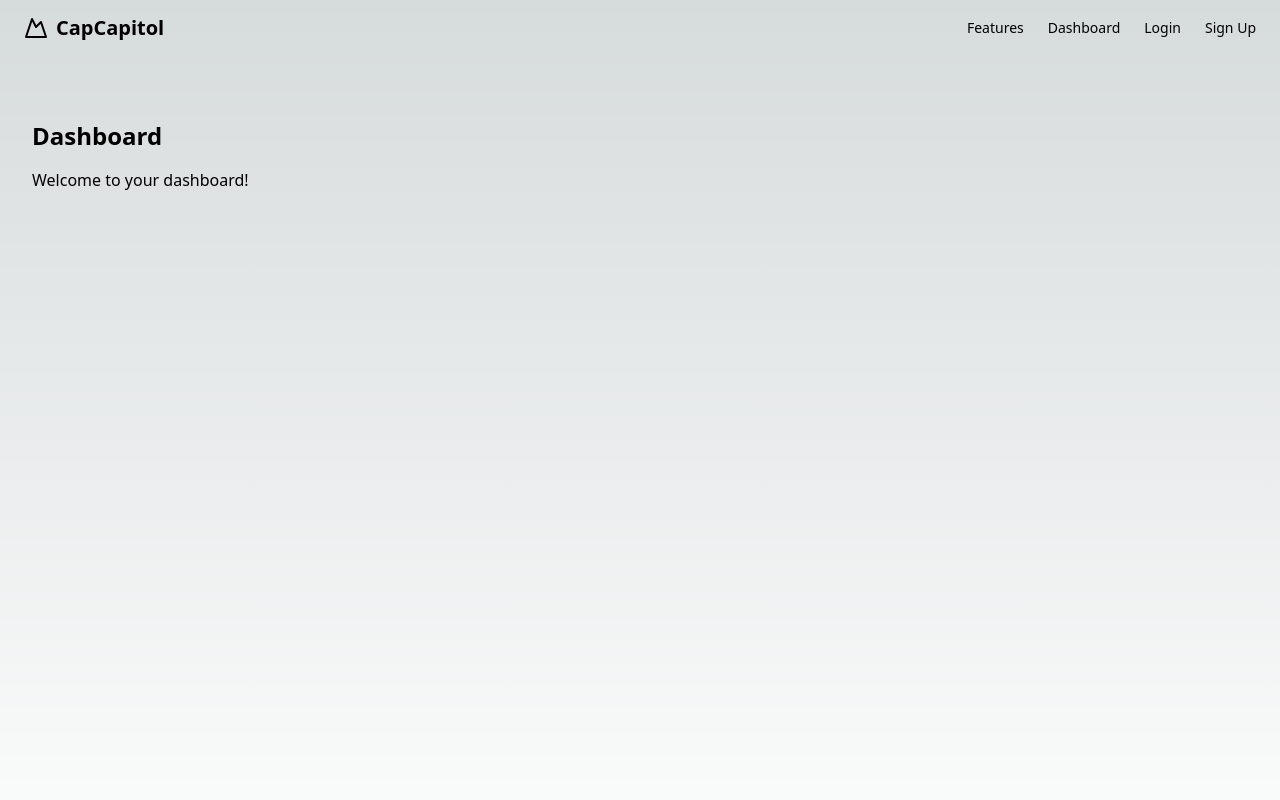
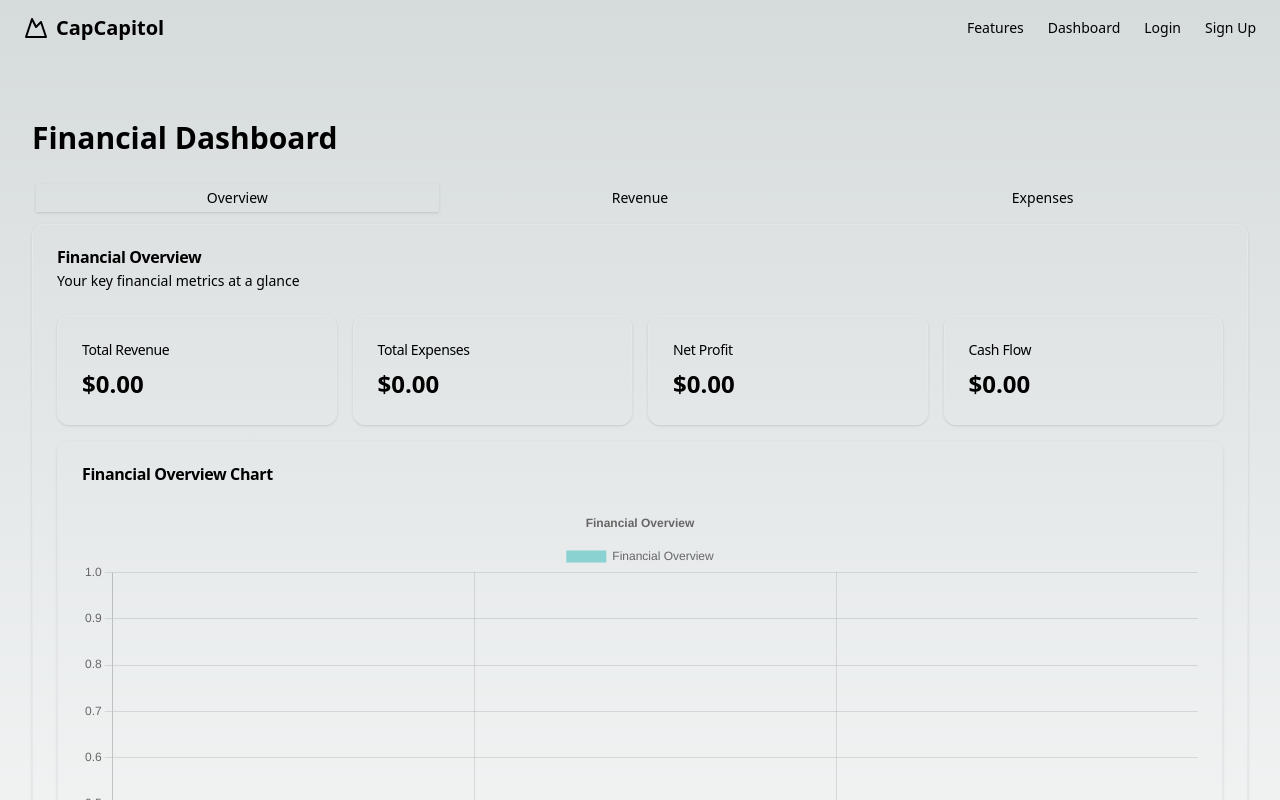
Before and after one commit to HUSAM-07/cap-capitol, a Next.js app: page /dashboard in a window 1280 px wide. Shown: the top 800 px of the page. Built offline with nearby package versions, Linux system fonts and the light colour scheme; no server answers.

Commit message:
updated financial forms

```diff
--- a/package.json
+++ b/package.json
@@ -50,6 +50,7 @@
     "next": "14.2.14",
     "next-themes": "^0.3.0",
     "react": "^18",
+    "react-chartjs-2": "^5.2.0",
     "react-day-picker": "^8.10.1",
     "react-dom": "^18",
     "react-hook-form": "^7.53.0",
--- a/src/app/dashboard/page.js
+++ b/src/app/dashboard/page.js
@@ -1,15 +1,67 @@
 'use client';
 
-import { useAuth } from '../../context/AuthContext';
-import { useRouter } from 'next/navigation';
-import { useEffect } from 'react';
+import { useState } from 'react';
+import { Tabs, TabsContent, TabsList, TabsTrigger } from "@/components/ui/tabs";
+import { Card, CardContent, CardDescription, CardHeader, CardTitle } from "@/components/ui/card";
+import { RevenueInputForm } from '@/components/RevenueInputForm';
+import { ExpenseInputForm } from '@/components/ExpenseInputForm';
+import { FinancialOverview } from '@/components/FinancialOverview';
 
 export default function Dashboard() {
+  const [financialData, setFinancialData] = useState({
+    revenue: 0,
+    expenses: 0,
+    cashFlow: 0,
+    // Add more financial data points as needed
+  });
+
+  const updateFinancialData = (newData) => {
+    setFinancialData(prevData => ({ ...prevData, ...newData }));
+  };
+
   return (
     <div className="container mx-auto px-4 py-8">
-      <h1 className="text-2xl font-bold mb-4">Dashboard</h1>
-      <p>Welcome to your dashboard!</p>
-      {/* Add more dashboard content here */}
+      <h1 className="text-3xl font-bold mb-6">Financial Dashboard</h1>
+      <Tabs defaultValue="overview">
+        <TabsList className="grid w-full grid-cols-3">
+          <TabsTrigger value="overview">Overview</TabsTrigger>
+          <TabsTrigger value="revenue">Revenue</TabsTrigger>
+          <TabsTrigger value="expenses">Expenses</TabsTrigger>
+        </TabsList>
+        <TabsContent value="overview">
+          <Card>
+            <CardHeader>
+              <CardTitle>Financial Overview</CardTitle>
+              <CardDescription>Your key financial metrics at a glance</CardDescription>
+            </CardHeader>
+            <CardContent>
+              <FinancialOverview data={financialData} />
+            </CardContent>
+          </Card>
+        </TabsContent>
+        <TabsContent value="revenue">
+          <Card>
+            <CardHeader>
+              <CardTitle>Revenue Forecasting</CardTitle>
+              <CardDescription>Input your revenue data and view projections</CardDescription>
+            </CardHeader>
+            <CardContent>
+              <RevenueInputForm updateFinancialData={updateFinancialData} />
+            </CardContent>
+          </Card>
+        </TabsContent>
+        <TabsContent value="expenses">
+          <Card>
+            <CardHeader>
+              <CardTitle>Expense Tracking</CardTitle>
+              <CardDescription>Manage and forecast your expenses</CardDescription>
+            </CardHeader>
+            <CardContent>
+              <ExpenseInputForm updateFinancialData={updateFinancialData} />
+            </CardContent>
+          </Card>
+        </TabsContent>
+      </Tabs>
     </div>
   );
 }
--- /dev/null
+++ b/src/components/ExpenseInputForm.js
@@ -0,0 +1,71 @@
+import { useState } from 'react';
+import { Form, FormField, FormItem, FormLabel, FormControl, FormDescription, FormMessage } from "@/components/ui/form";
+import { Input } from "@/components/ui/input";
+import { Button } from "@/components/ui/button";
+import { useForm } from "react-hook-form";
+
+export function ExpenseInputForm({ updateFinancialData }) {
+  const form = useForm({
+    defaultValues: {
+      fixedCosts: '',
+      variableCosts: '',
+      salesVolume: '',
+    },
+  });
+
+  const onSubmit = (data) => {
+    // Calculate total expenses
+    const totalExpenses = parseFloat(data.fixedCosts) + (parseFloat(data.variableCosts) * parseFloat(data.salesVolume));
+    updateFinancialData({ expenses: totalExpenses });
+  };
+
+  return (
+    <Form {...form}>
+      <form onSubmit={form.handleSubmit(onSubmit)} className="space-y-8">
+        <FormField
+          control={form.control}
+          name="fixedCosts"
+          render={({ field }) => (
+            <FormItem>
+              <FormLabel>Fixed Costs</FormLabel>
+              <FormControl>
+                <Input type="number" placeholder="0.00" {...field} />
+              </FormControl>
+              <FormDescription>Enter your monthly fixed costs</FormDescription>
+              <FormMessage />
+            </FormItem>
+          )}
+        />
+        <FormField
+          control={form.control}
+          name="variableCosts"
+          render={({ field }) => (
+            <FormItem>
+              <FormLabel>Variable Costs (per unit)</FormLabel>
+              <FormControl>
+                <Input type="number" placeholder="0.00" {...field} />
+              </FormControl>
+              <FormDescription>Cost per unit that varies with sales</FormDescription>
+              <FormMessage />
+            </FormItem>
+          )}
+        />
+        <FormField
+          control={form.control}
+          name="salesVolume"
+          render={({ field }) => (
+            <FormItem>
+              <FormLabel>Sales Volume</FormLabel>
+              <FormControl>
+                <Input type="number" placeholder="0" {...field} />
+              </FormControl>
+              <FormDescription>Expected number of units sold</FormDescription>
+              <FormMessage />
+            </FormItem>
+          )}
+        />
+        <Button type="submit">Calculate Total Expenses</Button>
+      </form>
+    </Form>
+  );
+}
--- /dev/null
+++ b/src/components/FinancialOverview.js
@@ -0,0 +1,76 @@
+import { Card, CardContent, CardHeader, CardTitle } from "@/components/ui/card";
+import { Bar } from 'react-chartjs-2';
+import { Chart as ChartJS, CategoryScale, LinearScale, BarElement, Title, Tooltip, Legend } from 'chart.js';
+
+ChartJS.register(CategoryScale, LinearScale, BarElement, Title, Tooltip, Legend);
+
+export function FinancialOverview({ data }) {
+  const chartData = {
+    labels: ['Revenue', 'Expenses', 'Cash Flow'],
+    datasets: [
+      {
+        label: 'Financial Overview',
+        data: [data.revenue, data.expenses, data.cashFlow],
+        backgroundColor: ['rgba(75, 192, 192, 0.6)', 'rgba(255, 99, 132, 0.6)', 'rgba(54, 162, 235, 0.6)'],
+      },
+    ],
+  };
+
+  const chartOptions = {
+    responsive: true,
+    plugins: {
+      legend: {
+        position: 'top',
+      },
+      title: {
+        display: true,
+        text: 'Financial Overview',
+      },
+    },
+  };
+
+  return (
+    <div className="grid gap-4 md:grid-cols-2 lg:grid-cols-4">
+      <Card>
+        <CardHeader className="flex flex-row items-center justify-between space-y-0 pb-2">
+          <CardTitle className="text-sm font-medium">Total Revenue</CardTitle>
+        </CardHeader>
+        <CardContent>
+          <div className="text-2xl font-bold">${data.revenue.toFixed(2)}</div>
+        </CardContent>
+      </Card>
+      <Card>
+        <CardHeader className="flex flex-row items-center justify-between space-y-0 pb-2">
+          <CardTitle className="text-sm font-medium">Total Expenses</CardTitle>
+        </CardHeader>
+        <CardContent>
+          <div className="text-2xl font-bold">${data.expenses.toFixed(2)}</div>
+        </CardContent>
+      </Card>
+      <Card>
+        <CardHeader className="flex flex-row items-center justify-between space-y-0 pb-2">
+          <CardTitle className="text-sm font-medium">Net Profit</CardTitle>
+        </CardHeader>
+        <CardContent>
+          <div className="text-2xl font-bold">${(data.revenue - data.expenses).toFixed(2)}</div>
+        </CardContent>
+      </Card>
+      <Card>
+        <CardHeader className="flex flex-row items-center justify-between space-y-0 pb-2">
+          <CardTitle className="text-sm font-medium">Cash Flow</CardTitle>
+        </CardHeader>
+        <CardContent>
+          <div className="text-2xl font-bold">${data.cashFlow.toFixed(2)}</div>
+        </CardContent>
+      </Card>
+      <Card className="col-span-4">
+        <CardHeader>
+          <CardTitle>Financial Overview Chart</CardTitle>
+        </CardHeader>
+        <CardContent>
+          <Bar data={chartData} options={chartOptions} />
+        </CardContent>
+      </Card>
+    </div>
+  );
+}
--- /dev/null
+++ b/src/components/RevenueInputForm.js
@@ -0,0 +1,86 @@
+import { useState } from 'react';
+import { Form, FormField, FormItem, FormLabel, FormControl, FormDescription, FormMessage } from "@/components/ui/form";
+import { Input } from "@/components/ui/input";
+import { Button } from "@/components/ui/button";
+import { useForm } from "react-hook-form";
+
+export function RevenueInputForm({ updateFinancialData }) {
+  const form = useForm({
+    defaultValues: {
+      monthlyRevenue: '',
+      unitSales: '',
+      pricePerUnit: '',
+      growthRate: '',
+    },
+  });
+
+  const onSubmit = (data) => {
+    // Calculate projected revenue
+    const projectedRevenue = parseFloat(data.monthlyRevenue) * (1 + parseFloat(data.growthRate) / 100);
+    updateFinancialData({ revenue: projectedRevenue });
+  };
+
+  return (
+    <Form {...form}>
+      <form onSubmit={form.handleSubmit(onSubmit)} className="space-y-8">
+        <FormField
+          control={form.control}
+          name="monthlyRevenue"
+          render={({ field }) => (
+            <FormItem>
+              <FormLabel>Monthly Revenue</FormLabel>
+              <FormControl>
+                <Input type="number" placeholder="0.00" {...field} />
+              </FormControl>
+              <FormDescription>Enter your current monthly revenue</FormDescription>
+              <FormMessage />
+            </FormItem>
+          )}
+        />
+        <FormField
+          control={form.control}
+          name="unitSales"
+          render={({ field }) => (
+            <FormItem>
+              <FormLabel>Unit Sales</FormLabel>
+              <FormControl>
+                <Input type="number" placeholder="0" {...field} />
+              </FormControl>
+              <FormDescription>Number of units sold per month</FormDescription>
+              <FormMessage />
+            </FormItem>
+          )}
+        />
+        <FormField
+          control={form.control}
+          name="pricePerUnit"
+          render={({ field }) => (
+            <FormItem>
+              <FormLabel>Price per Unit</FormLabel>
+              <FormControl>
+                <Input type="number" placeholder="0.00" {...field} />
+              </FormControl>
+              <FormDescription>Price of each product/service</FormDescription>
+              <FormMessage />
+            </FormItem>
+          )}
+        />
+        <FormField
+          control={form.control}
+          name="growthRate"
+          render={({ field }) => (
+            <FormItem>
+              <FormLabel>Growth Rate (%)</FormLabel>
+              <FormControl>
+                <Input type="number" placeholder="0" {...field} />
+              </FormControl>
+              <FormDescription>Expected monthly growth rate</FormDescription>
+              <FormMessage />
+            </FormItem>
+          )}
+        />
+        <Button type="submit">Calculate Revenue Forecast</Button>
+      </form>
+    </Form>
+  );
+}
```
Also changed, not shown: 1 other file (tests, documents, lock files or other folders).
